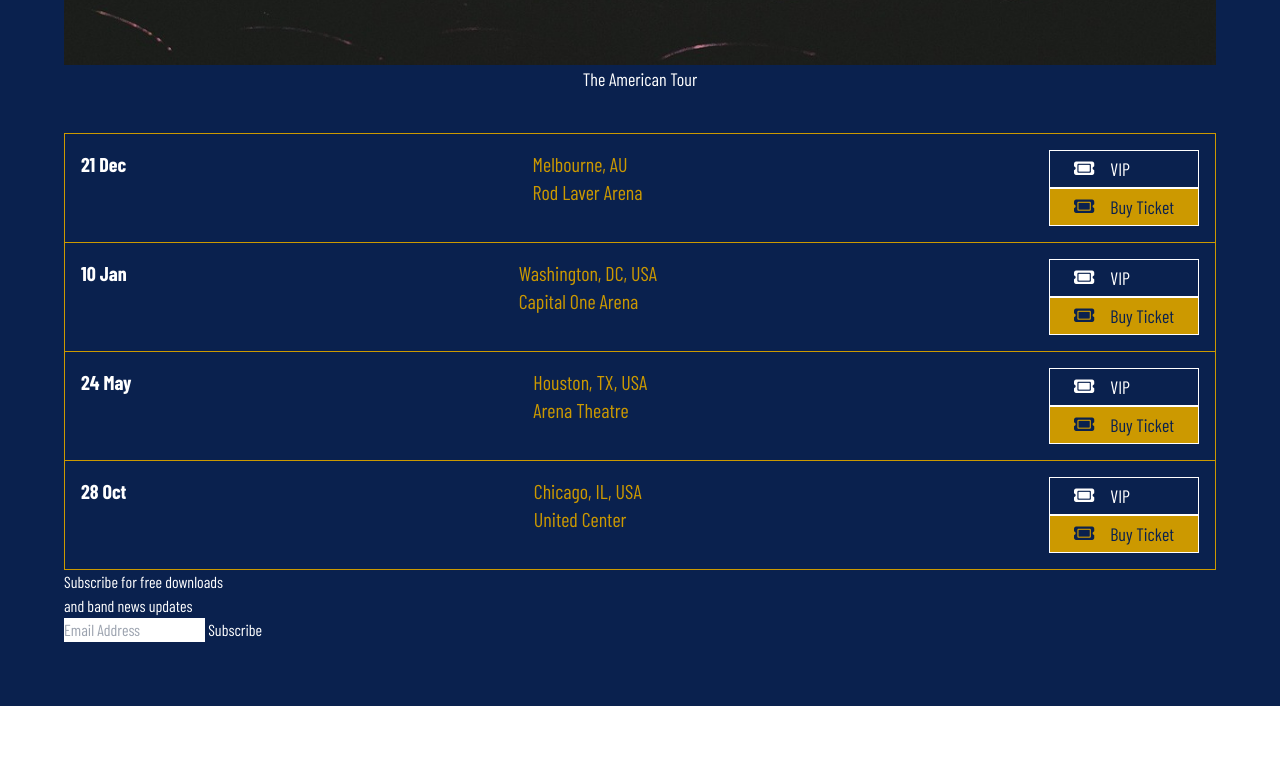
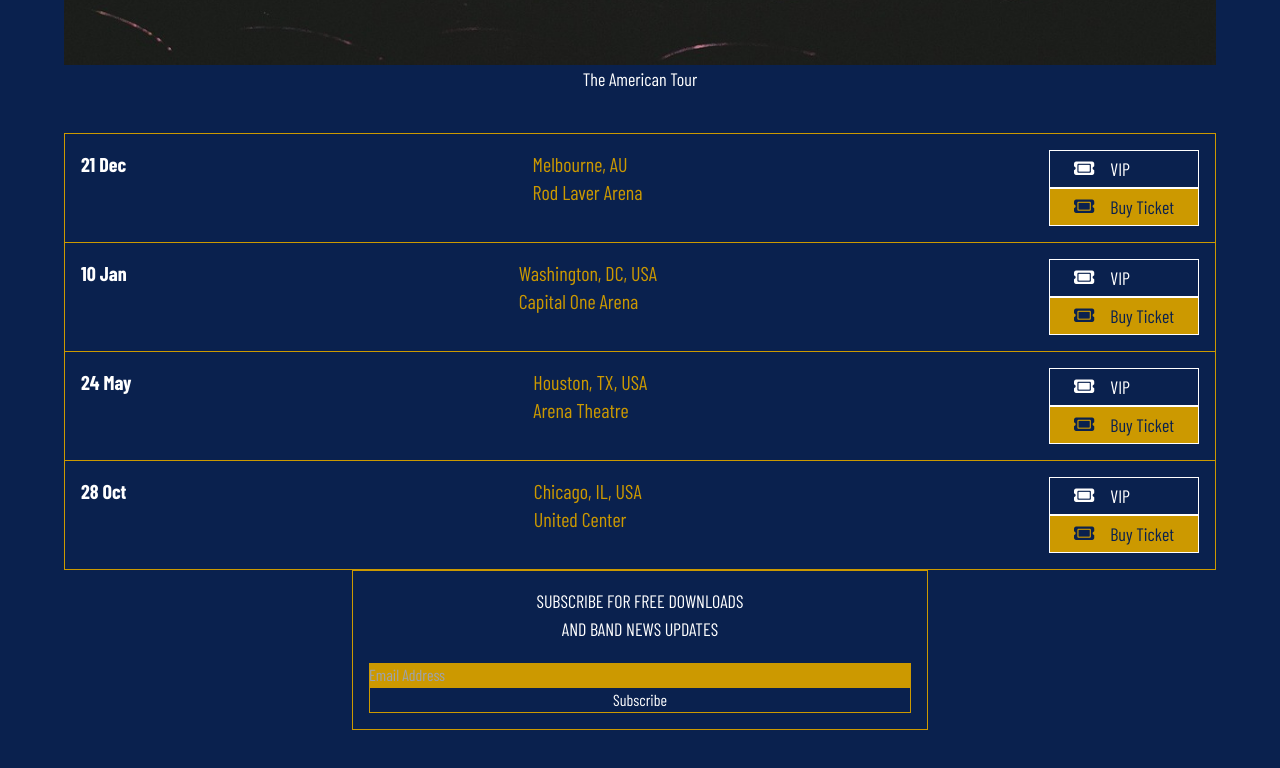
Before and after one commit to BlanchardIlela/webSitePhotographie, a website: page index.html in a window 1280 px wide. Shown: the part 7096-7864 px from the top of the page. Before the commit the page ends 7802 px from the top, so only its background shows below. Drawn offline with nearby package versions, Linux system fonts and the light colour scheme; a web font is replaced by a local one.

Commit message:
Styte Newsletter

```diff
--- a/index.html
+++ b/index.html
@@ -696,14 +696,17 @@
           </div>
 
           <!-- Newsletter -->
-          <div>
-            <h3>
+          <div class="flex flex-col gap-y-5 border border-golden lg:w-2/4 lg:mx-auto
+          lg:border-dashed lg:border-4 lg:border-white p-4">
+            <h3 class="text-center text-lg uppercase sm:font-semibold sm:text-2xl">
               Subscribe for free downloads <br />
               and band news updates
             </h3>
-            <form>
-              <input type="email" placeholder="Email Address" />
-              <input type="submit" value="Subscribe" />
+            <form class="flex flex-col gap-4 md:flex-row md:items-center md:basis-2/4">
+              <input class="outline-none bg-golden p-3 placeholder:text-white/60 sm:grow"
+              type="email" placeholder="Email Address" />
+              <input class="border border-golden p-2 sm:px-6"
+               type="submit" value="Subscribe" />
             </form>
           </div>
         </div>
```
